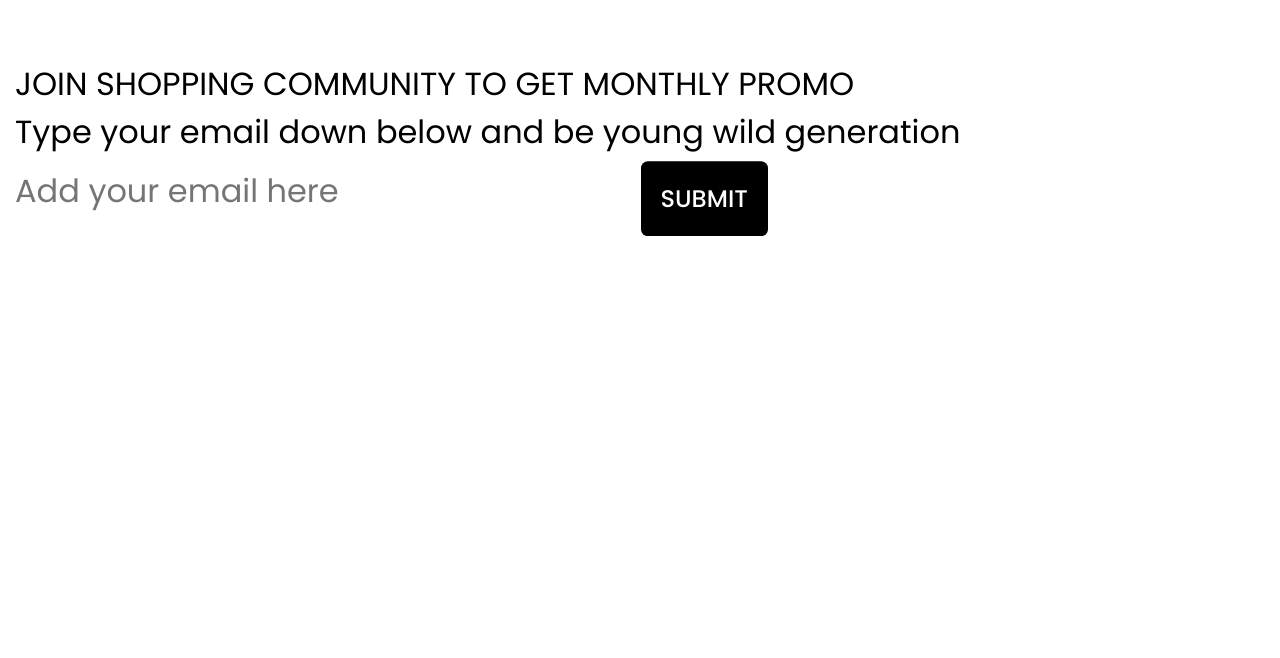
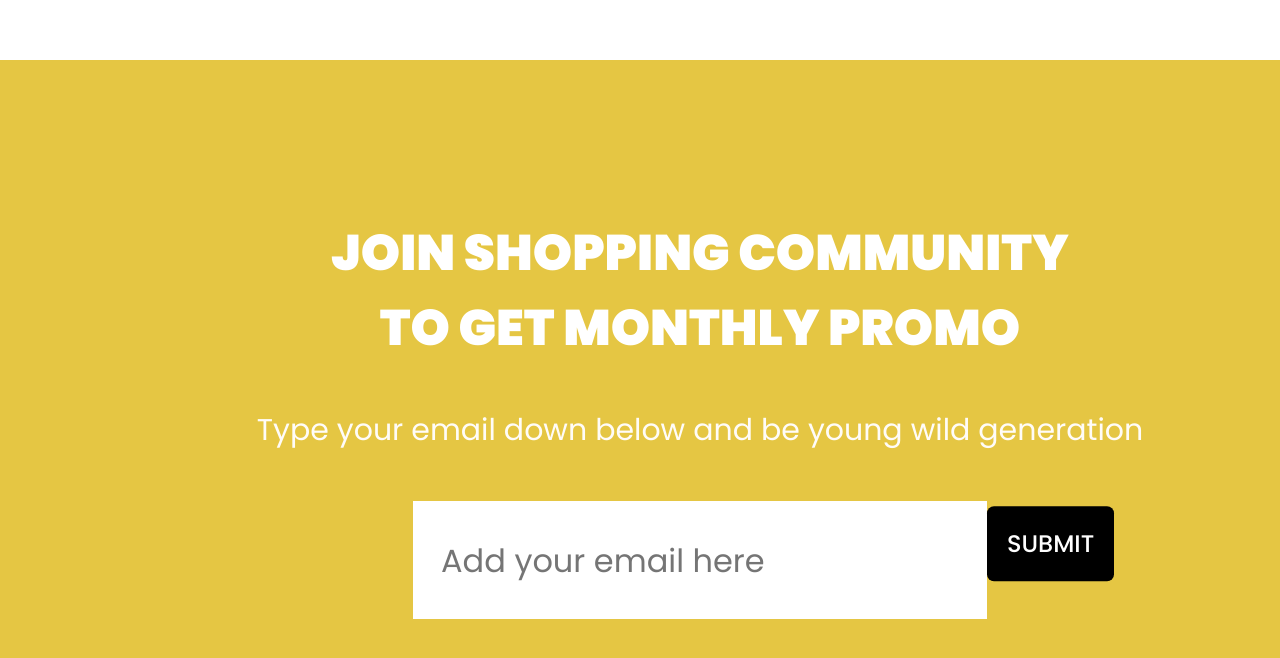
Before and after one commit to YankeBoom/fashion, a plain HTML site: page index.html in a window 1280 px wide. Shown: the part 3968-4626 px from the top of the page. Before the commit the page ends 4204 px from the top, so only its background shows below. Drawn offline with Linux system fonts and the light colour scheme; files that its build step writes are made by us from their sources; files whose address does not match are found by name.

Commit message:
Update main.css

```diff
--- a/main.css
+++ b/main.css
@@ -482,3 +482,43 @@ img {
 }
 
 /*=============== FAVORITE END ===============*/
+
+/*=============== PROMO START ===============*/
+.promo {
+    background-color: #E5C643;
+}
+
+.promo-content {
+    padding: 156px 0;
+    display: flex;
+    align-items: center;
+    flex-direction: column;
+    text-align: center;
+}
+
+.promo-content__title {
+    max-width: 740px;
+    margin-bottom: 42px;
+    font-weight: var(--font-black);
+    font-size: 50px;
+    color: #FFFFFF;
+}
+
+.promo-content__desc {
+    margin-bottom: 48px;
+    color: #FFFCF8;
+    font-weight: var(--font-regular);
+    font-size: 30px;
+}
+
+.promo-input {
+    position: relative;
+    width: 574px;
+    padding: 36px 10px 34px 28px;
+    background-color: #FFFFFF;
+    color: #767676;
+}
+
+.promo-btn {
+    position: absolute;
+}
```
